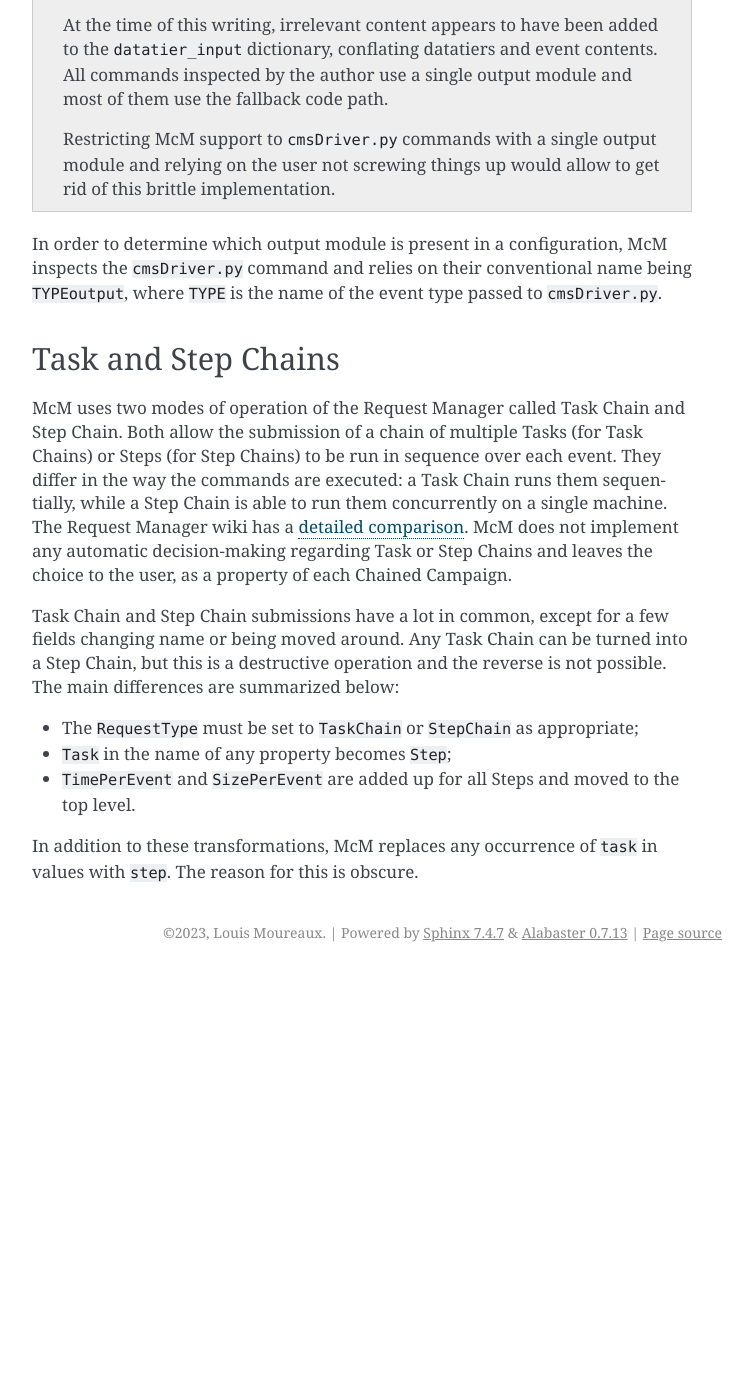
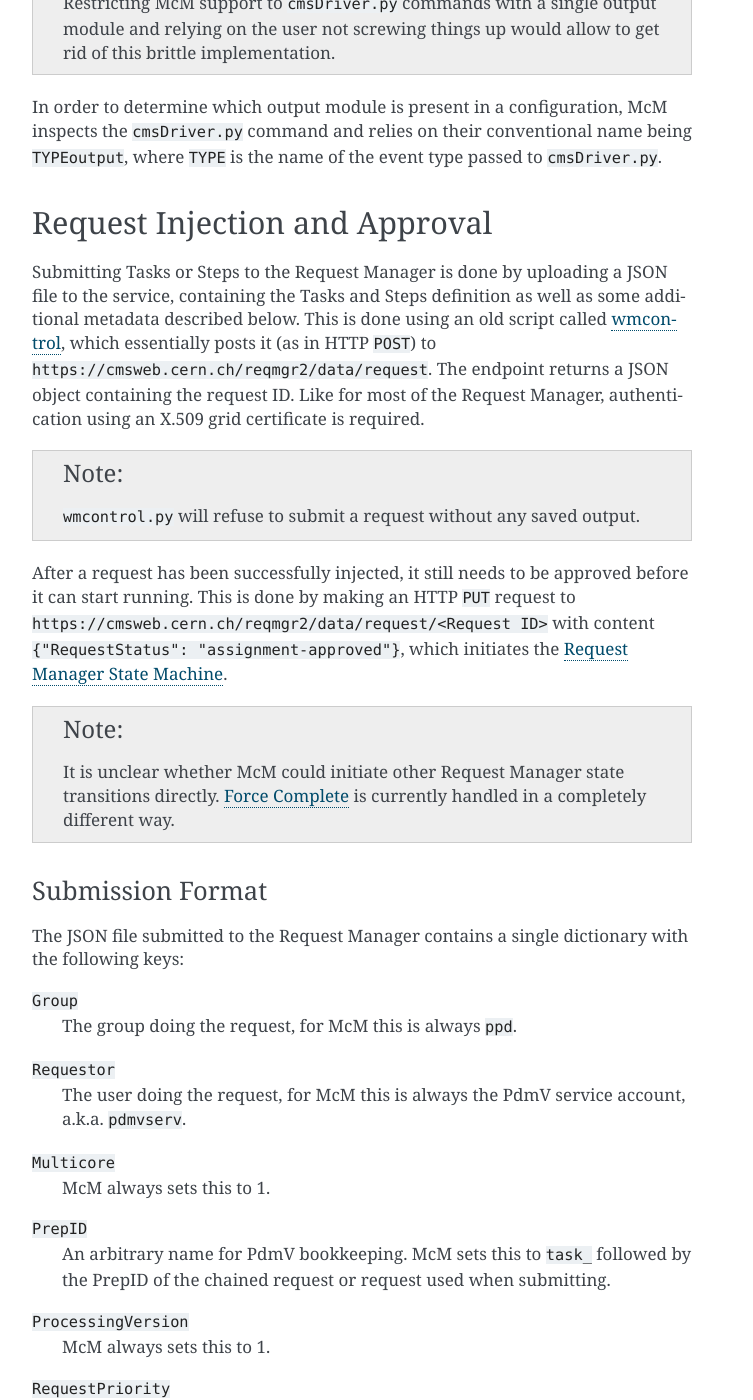
Before and after one commit to lmoureaux/McM-errands, a Sphinx documentation site: the page built from docs/reqmgr.rst, in a window 1280 px wide and 1400 px high, scrolled down 6922 px. Shown: the whole window, without its empty margins (388-1141 px from the left). Built offline with Sphinx 7.4.7, drawn with Linux system fonts in a browser that asks for light colours; before the commit the page ends 7894 px from its top, so only the background shows below that; some of the changed text lies outside the part shown.

Commit message:
Document request submission to computing

```diff
--- a/docs/reqmgr.rst
+++ b/docs/reqmgr.rst
@@ -40,6 +40,8 @@ environment matching the one used to execute the configuration.
 
 .. _wmupload script: https://github.com/cms-PdmV/wmcontrol/blob/master/wmupload.py
 
+
+.. _task-specification:
 
 Specifying Tasks
 ----------------
@@ -328,6 +326,94 @@ being ``TYPEoutput``, where ``TYPE`` is the name of the event type passed to
 ``cmsDriver.py``.
 
 
+Request Injection and Approval
+------------------------------
+
+Submitting Tasks or Steps to the Request Manager is done by uploading a
+JSON file to the service, containing the Tasks and Steps definition as well as
+some additional metadata described below. This is done using an old script
+called `wmcontrol`_, which essentially posts it (as in HTTP ``POST``) to
+``https://cmsweb.cern.ch/reqmgr2/data/request``. The endpoint returns a JSON
+object containing the request ID. Like for most of the Request Manager,
+authentication using an X.509 grid certificate is required.
+
+.. _wmcontrol: https://github.com/cms-PdmV/wmcontrol/blob/master/wmcontrol.py
+
+.. note::
+    ``wmcontrol.py`` will refuse to submit a request without any saved output.
+
+After a request has been successfully injected, it still needs to be approved
+before it can start running. This is done by making an HTTP ``PUT`` request to
+``https://cmsweb.cern.ch/reqmgr2/data/request/<Request ID>`` with content
+``{"RequestStatus": "assignment-approved"}``, which initiates the
+`Request Manager State Machine`_.
+
+.. _Request Manager State Machine:
+    https://cms-pdmv.gitbook.io/project/computing/untitled-2
+
+.. note::
+    It is unclear whether McM could initiate other Request Manager state
+    transitions directly. :ref:`Force Complete <reqmgr-force-complete>` is
+    currently handled in a completely different way.
+
+Submission Format
+^^^^^^^^^^^^^^^^^
+
+The JSON file submitted to the Request Manager contains a single dictionary with
+the following keys:
+
+``Group``
+    The group doing the request, for McM this is always ``ppd``.
+
+``Requestor``
+    The user doing the request, for McM this is always the PdmV service account,
+    a.k.a. ``pdmvserv``.
+
+``Multicore``
+    McM always sets this to 1.
+
+``PrepID``
+    An arbitrary name for PdmV bookkeeping. McM sets this to ``task_`` followed
+    by the PrepID of the chained request or request used when submitting.
+
+``ProcessingVersion``
+    McM always sets this to 1.
+
+``RequestPriority``
+    The priority assigned to the request, as an integer between 0 and 10000. McM
+    sets this from the Step or Task with the highest defined priority.
+
+``RequestString``
+    An arbitrary name. McM sets this to the same value as ``PrepID``
+
+``SubRequestType``
+    Set to ``Pilot``, ``ReDigi``, or ``MC`` according to what the Steps or Tasks
+    need and in this order of priority.
+
+``TaskN`` or ``StepN``
+    For increasing ``N`` starting from 1, the tasks being submitted, see
+    :ref:`task-specification`.
+
+``TaskChain`` or ``StepChain``
+    The number of Tasks (resp. Steps) beings submitted.
+
+The following values are copied from the fist Task or Step:
+``AcquisitionEra``,
+``ProcessingString``, and
+``ScramArch``.
+
+The following values are copied from the last Task or Step:
+``AcquisitionEra``,
+``Campaign``,
+``CMSSWVersion``,
+``GlobalTag``,
+``Memory``,
+``ProcessingString``
+``ScramArch``,
+``SizePerEvent``, and
+``TimePerEvent``.
+
+
 .. _task-step-chains:
 
 Task and Step Chains
@@ -357,3 +443,11 @@ The main differences are summarized below:
 
 In addition to these transformations, McM replaces any occurrence of ``task`` in
 values with ``step``. The reason for this is obscure.
+
+
+.. _reqmgr-force-complete:
+
+Forced Completion
+-----------------
+
+.. todo:: Fill
```
Also changed, not shown: other parts of docs/reqmgr.rst (+0 -4 lines).
